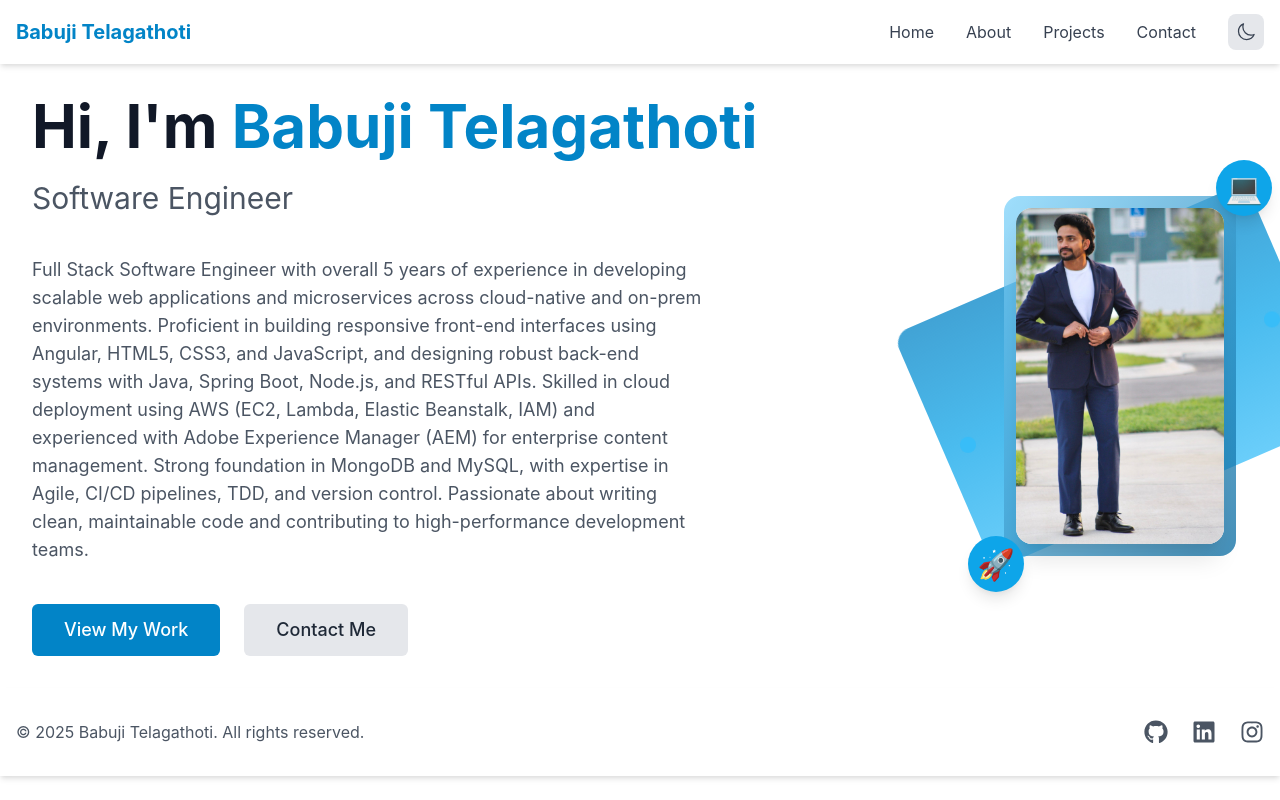
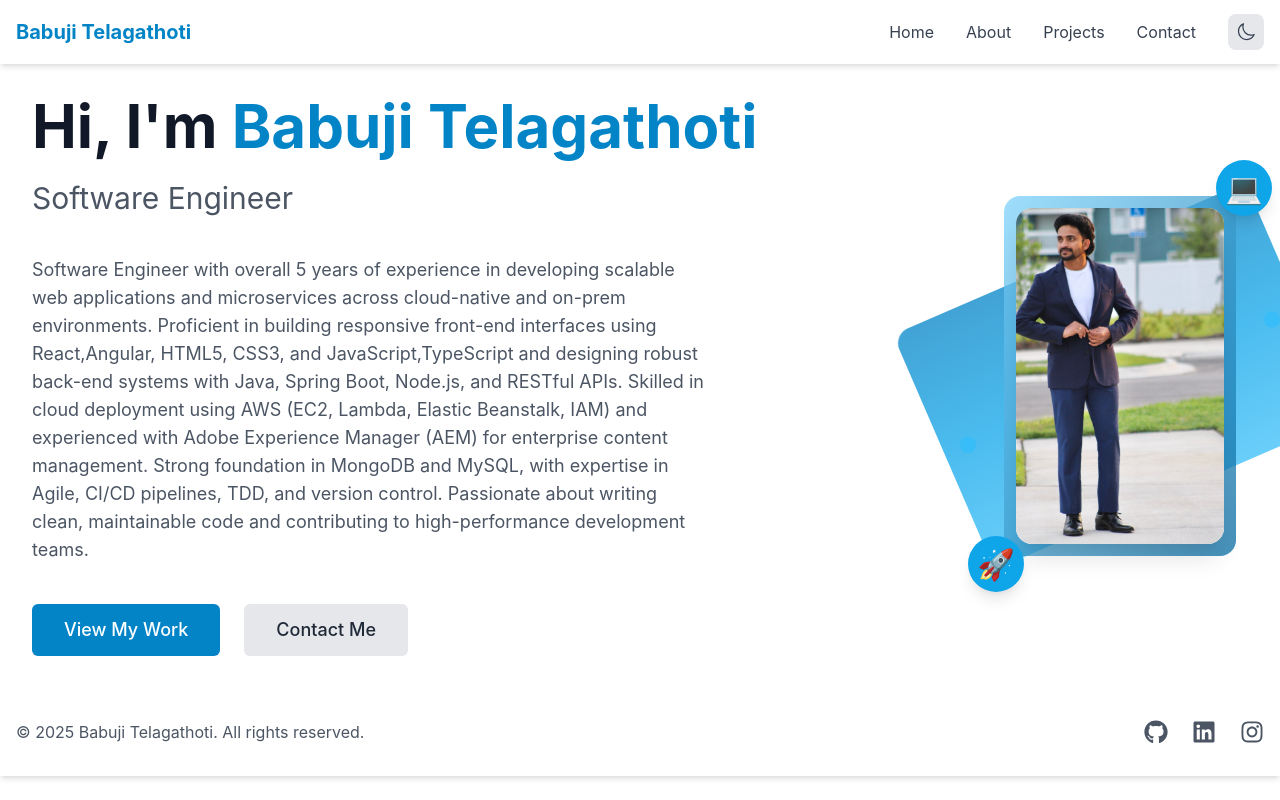
Before and after one commit to btelagathoti/mernportfolio, a React (Create React App) app in the folder client/: page / in a window 1280 px wide. Shown: the top 800 px of the page. Built offline with nearby package versions, Linux system fonts and the light colour scheme.

Commit message:
changes for font size

```diff
--- a/client/src/pages/Home.js
+++ b/client/src/pages/Home.js
@@ -39,7 +39,7 @@ const Home = () => {
               transition={{ delay: 0.6, duration: 0.5 }}
               className="text-lg text-gray-600 dark:text-gray-400 mb-10 max-w-2xl"
             >
-              Full Stack Software Engineer with overall 5 years of experience in developing scalable web applications and microservices across cloud-native and on-prem environments. Proficient in building responsive front-end interfaces using Angular, HTML5, CSS3, and JavaScript, and designing robust back-end systems with Java, Spring Boot, Node.js, and RESTful APIs. Skilled in cloud deployment using AWS (EC2, Lambda, Elastic Beanstalk, IAM) and experienced with Adobe Experience Manager (AEM) for enterprise content management. Strong foundation in MongoDB and MySQL, with expertise in Agile, CI/CD pipelines, TDD, and version control. Passionate about writing clean, maintainable code and contributing to high-performance development teams.
+            Software Engineer with overall 5 years of experience in developing scalable web applications and microservices across cloud-native and on-prem environments. Proficient in building responsive front-end interfaces using React,Angular, HTML5, CSS3, and JavaScript,TypeScript and designing robust back-end systems with Java, Spring Boot, Node.js, and RESTful APIs. Skilled in cloud deployment using AWS (EC2, Lambda, Elastic Beanstalk, IAM) and experienced with Adobe Experience Manager (AEM) for enterprise content management. Strong foundation in MongoDB and MySQL, with expertise in Agile, CI/CD pipelines, TDD, and version control. Passionate about writing clean, maintainable code and contributing to high-performance development teams.
             </motion.p>
 
             <motion.div
```
